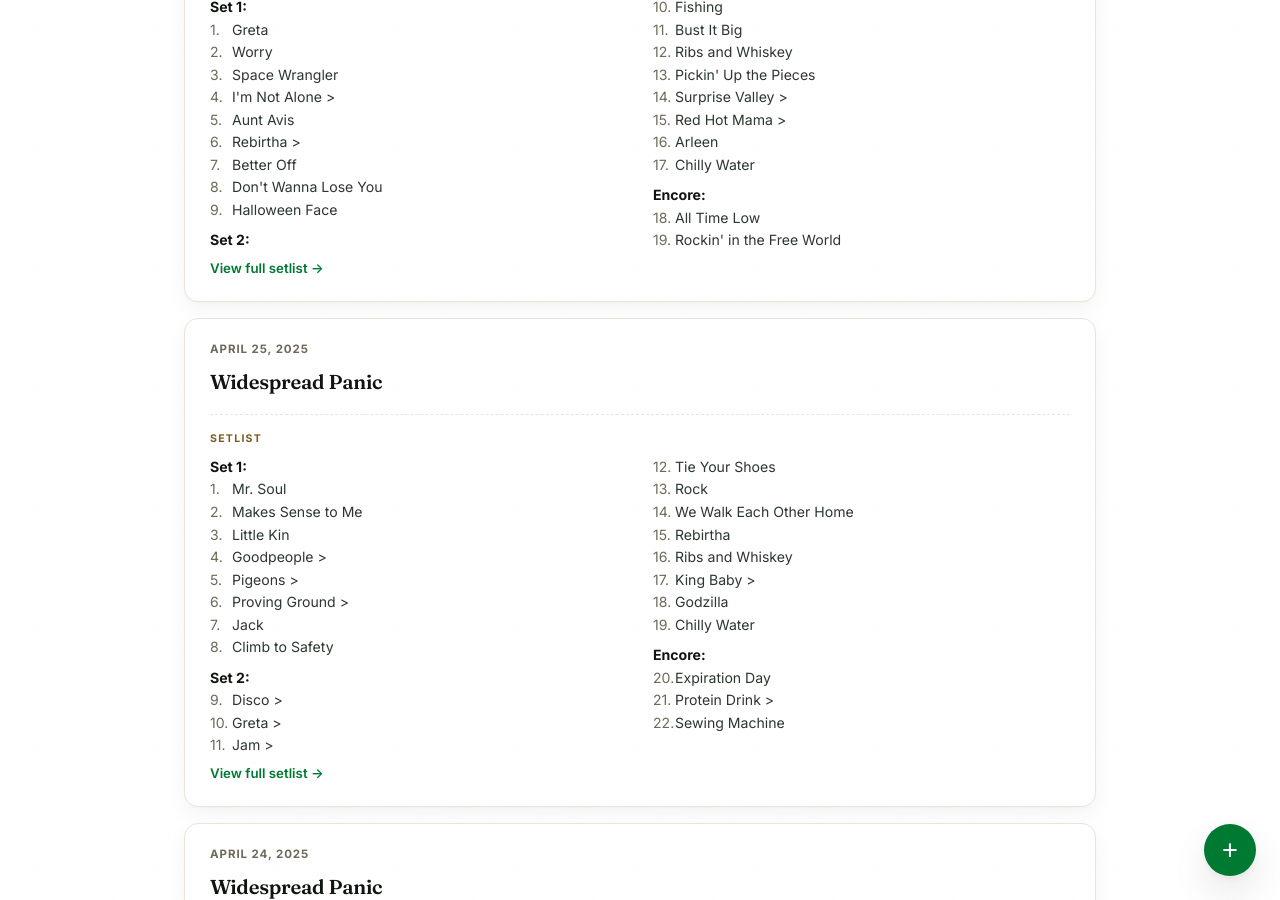
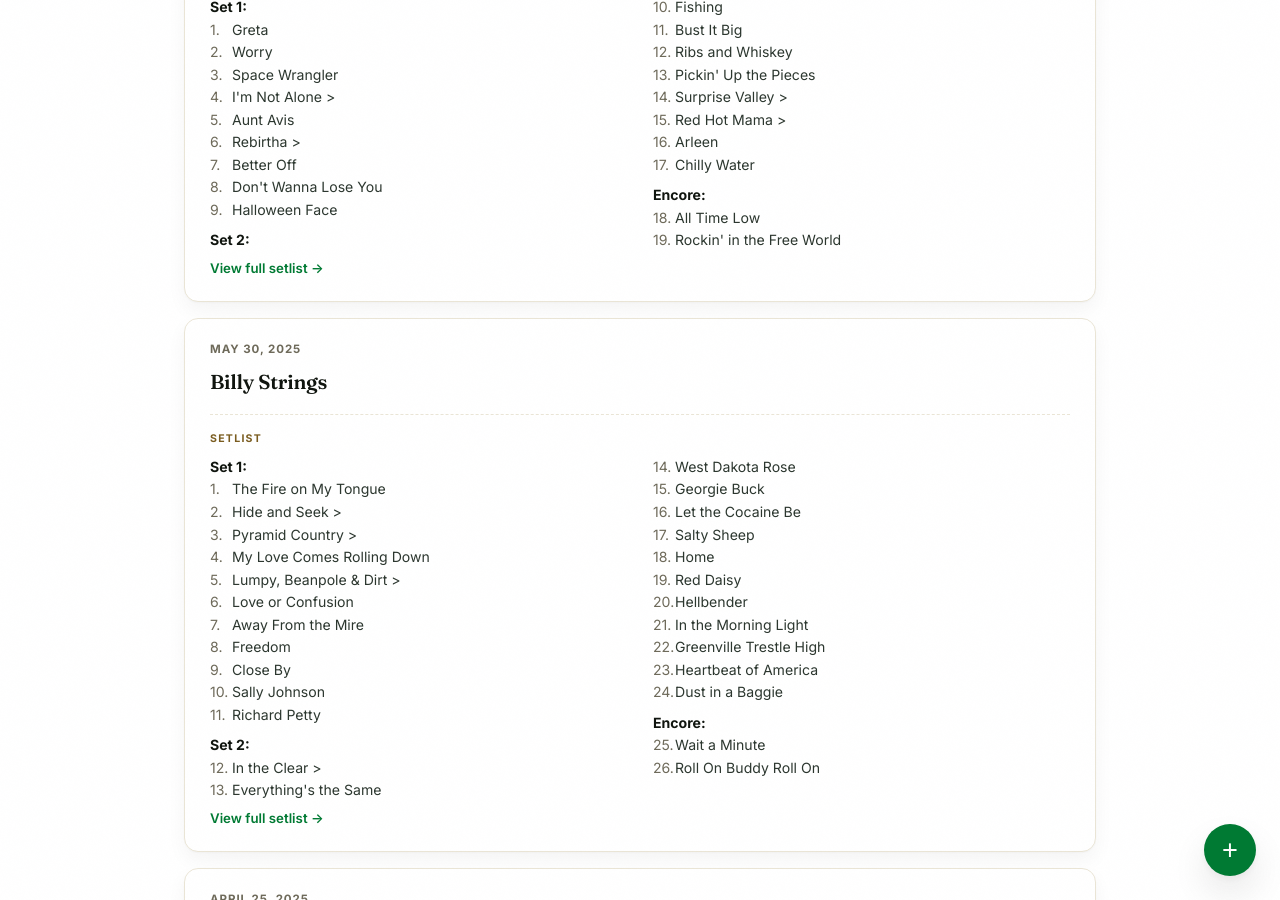
Before and after one commit to bmlanders/adventures, a Jekyll site: the page built from shows/index.html, in a window 1280 px wide and 900 px high, scrolled down 5846 px. Built offline with Jekyll 4.4.1, drawn with Linux system fonts in a browser that asks for light colours.

Commit message:
Log show: Billy Strings on 2025-05-30

```diff
--- a/shows/index.html
+++ b/shows/index.html
@@ -359,6 +359,46 @@
     </ol>
   </div>
   <a class="show-trip-link" href="https://www.setlist.fm/setlist/widespread-panic/2025/the-chicago-theatre-chicago-il-7b5a6acc.html" target="_blank" rel="noopener">View full setlist &rarr;</a>
+</div>
+
+<div class="show-entry" id="2025-05-30-billy-strings">
+  <div class="show-date">May 30, 2025</div>
+  <h3>Billy Strings</h3>
+  <div class="setlist">
+    <div class="setlist-lbl">Setlist</div>
+    <ol class="setlist-list">
+      <li class="setlist-set">Set 1:</li>
+      <li>The Fire on My Tongue</li>
+      <li>Hide and Seek &gt;</li>
+      <li>Pyramid Country &gt;</li>
+      <li>My Love Comes Rolling Down</li>
+      <li>Lumpy, Beanpole &amp; Dirt &gt;</li>
+      <li>Love or Confusion</li>
+      <li>Away From the Mire</li>
+      <li>Freedom</li>
+      <li>Close By</li>
+      <li>Sally Johnson</li>
+      <li>Richard Petty</li>
+      <li class="setlist-set">Set 2:</li>
+      <li>In the Clear &gt;</li>
+      <li>Everything's the Same</li>
+      <li>West Dakota Rose</li>
+      <li>Georgie Buck</li>
+      <li>Let the Cocaine Be</li>
+      <li>Salty Sheep</li>
+      <li>Home</li>
+      <li>Red Daisy</li>
+      <li>Hellbender</li>
+      <li>In the Morning Light</li>
+      <li>Greenville Trestle High</li>
+      <li>Heartbeat of America</li>
+      <li>Dust in a Baggie</li>
+      <li class="setlist-set">Encore:</li>
+      <li>Wait a Minute</li>
+      <li>Roll On Buddy Roll On</li>
+    </ol>
+  </div>
+  <a class="show-trip-link" href="https://www.setlist.fm/setlist/billy-strings/2025/van-andel-arena-grand-rapids-mi-2b5874de.html" target="_blank" rel="noopener">View full setlist &rarr;</a>
 </div>
 
 <div class="show-entry" id="2025-04-25-widespread-panic">
```
